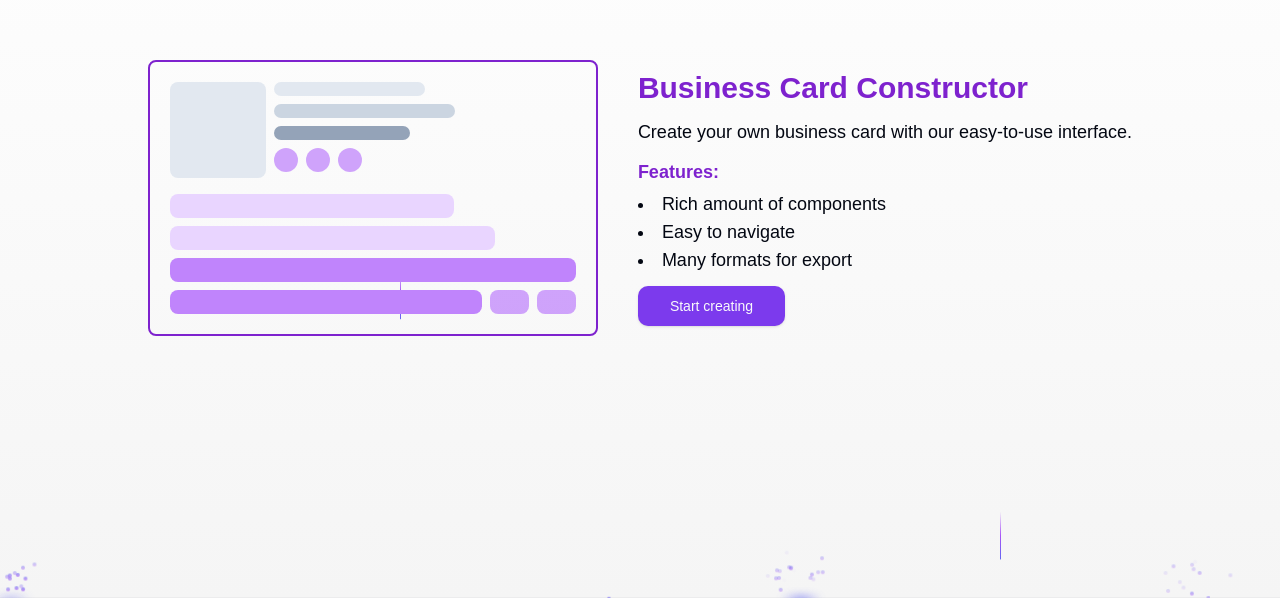
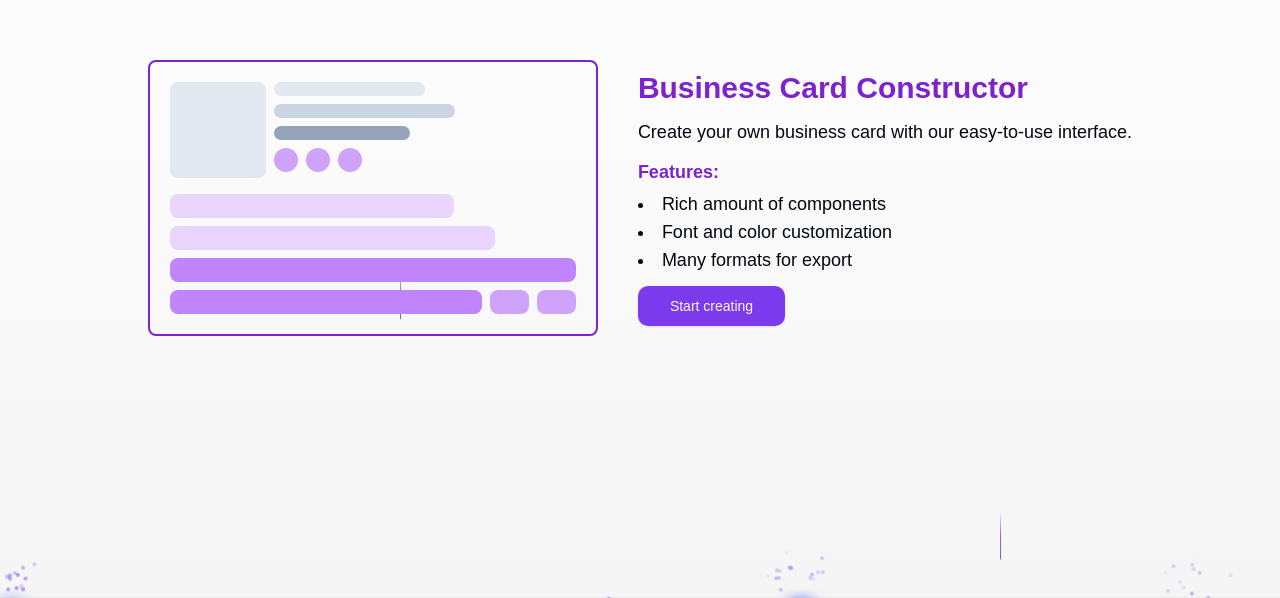
Before and after one commit to VolodymyrVoronov/business-card-constructor, a React (Vite) app: page / in a window 1280 px wide. Shown: the part 202-800 px from the top of the page. Built offline with nearby package versions, Linux system fonts and the light colour scheme.

Commit message:
Add Constructor page and update Start page features
- Added new `Constructor` page component.
- Updated `Start` page to include "Font and color customization" feature.
- Adjusted import order in `main.tsx` and added lazy loading for `Constructor` page.

```diff
--- a/src/main.tsx
+++ b/src/main.tsx
@@ -1,7 +1,7 @@
-import { StrictMode, Suspense, lazy } from "react";
+import "@fontsource-variable/quicksand";
+import { lazy, StrictMode, Suspense } from "react";
 import { createRoot } from "react-dom/client";
 import { createBrowserRouter, RouterProvider } from "react-router-dom";
-import "@fontsource-variable/quicksand";
 
 import { ROUTES } from "./constants/index.ts";
 
@@ -10,6 +10,7 @@ import { ROUTES } from "./constants/index.ts";
 import Loader from "./components/Loader.tsx";
 
 const Start = lazy(() => import("./pages/Start.tsx"));
+const Constructor = lazy(() => import("./pages/Constructor.tsx"));
 
 import "./styles/global.css";
 
@@ -25,7 +26,7 @@ const router = createBrowserRouter([
   {
     element: (
       <Suspense fallback={<Loader />}>
-        <>asd</>
+        <Constructor />
       </Suspense>
     ),
     path: ROUTES.CONSTRUCTOR,
--- /dev/null
+++ b/src/pages/Constructor.tsx
@@ -0,0 +1,5 @@
+const Constructor = () => {
+  return <div>Constructor</div>;
+};
+
+export default Constructor;
--- a/src/pages/Start.tsx
+++ b/src/pages/Start.tsx
@@ -50,7 +50,7 @@ const Start = () => {
 
               <ul className="list-inside list-disc">
                 <li>Rich amount of components</li>
-                <li>Easy to navigate</li>
+                <li>Font and color customization</li>
                 <li>Many formats for export</li>
               </ul>
             </span>
```
